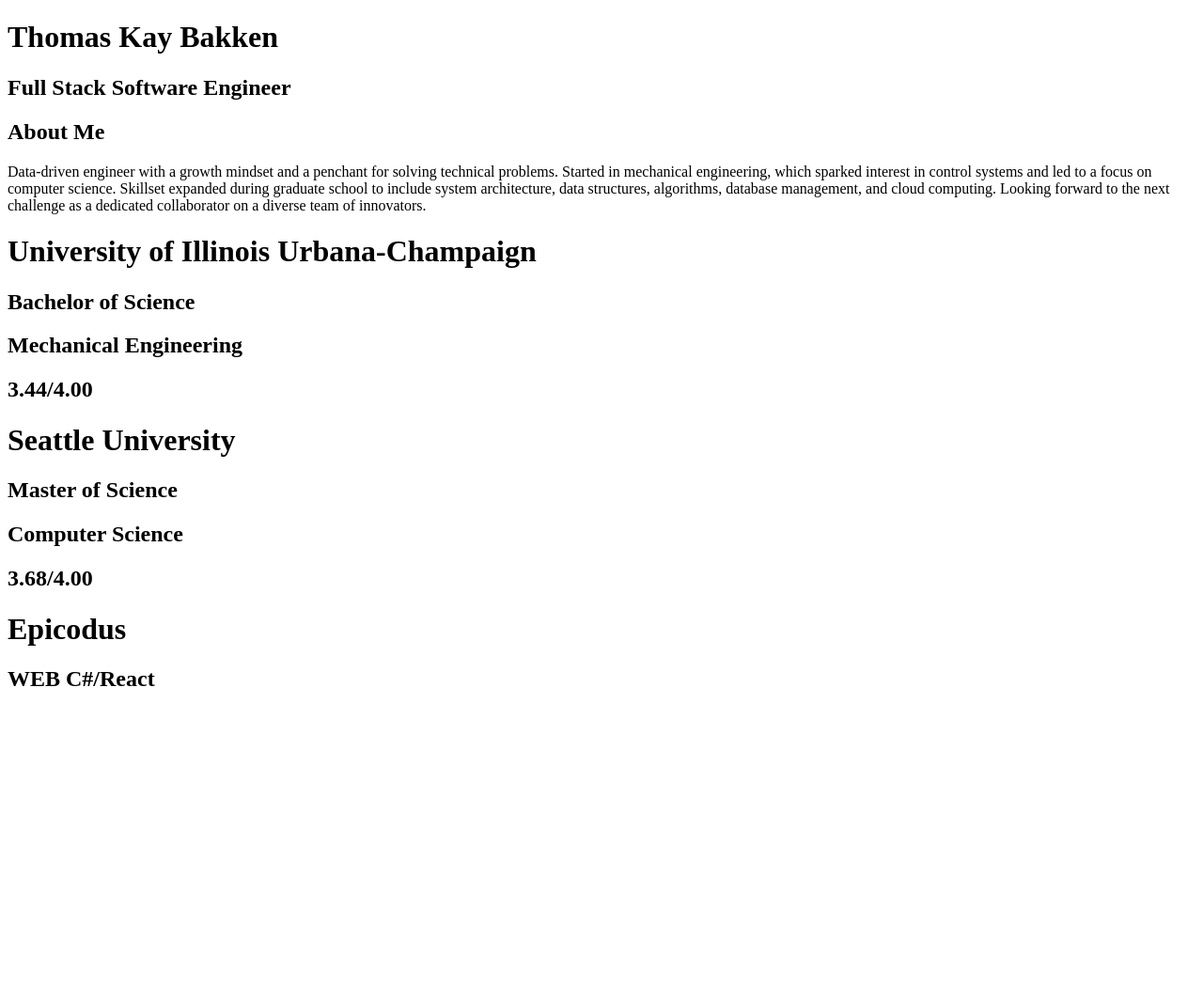
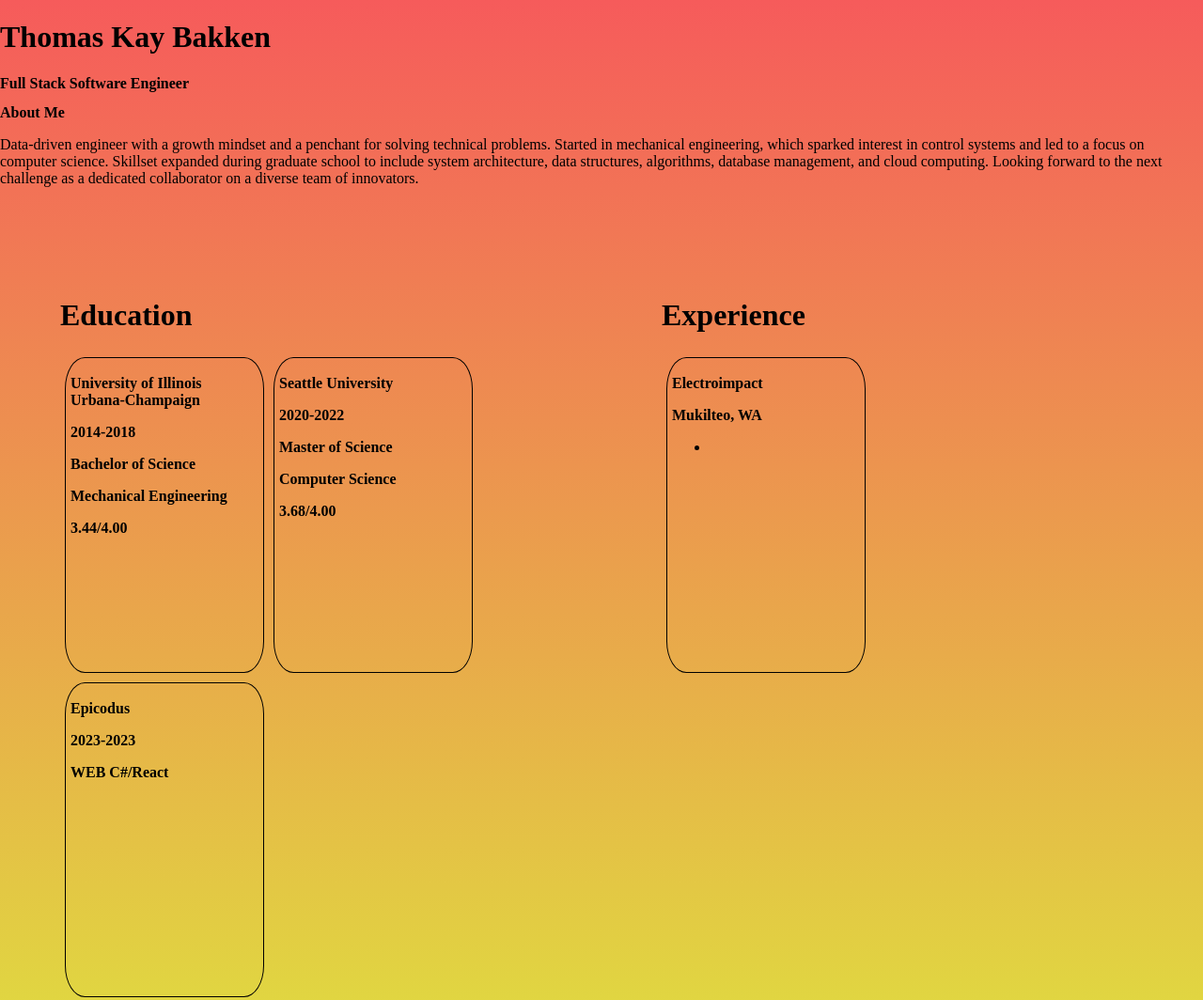
Before and after one commit to tbakken14/Portfolio, a plain HTML site: page index.html in a window 1280 px wide. Shown: the whole page at 94% size. Before the commit the page ends 800 px from the top, so only its background shows below. Drawn offline with Linux system fonts and the light colour scheme.

Commit message:
Add styles for column and card classes

```diff
--- a/css/styles.css
+++ b/css/styles.css
@@ -0,0 +1,28 @@
+body {
+    margin: 0px;
+    background: linear-gradient(to bottom, rgb(246, 91, 91), rgb(223, 223, 63))
+}
+
+.column {
+    float: left;
+    margin: 10vh 5vw;
+    width: 40vw;
+}
+
+.card {
+    float: left;
+    height: 323.6px;
+    width: 200px;
+    border: 1px solid black;
+    border-radius: 10%;
+    padding: 5px;
+    margin: 5px;
+}
+
+h2 {
+    font-size: 1em;
+}
+
+h3 {
+    font-size: 1em;
+}
--- a/index.html
+++ b/index.html
@@ -20,30 +20,40 @@
             on a diverse team of innovators.</p>
     </div>
 
-    <div id="education">
+    <div id="education" class="column">
+        <h1>Education</h1>
+
         <div class="card">
-            <h1 class="school">University of Illinois Urbana-Champaign</h>
-                <h2 class="degree">Bachelor of Science</h2>
-                <h2 class="major">Mechanical Engineering</h2>
-                <h2 class="gpa">3.44/4.00</h2>
+            <h2 class="school">University of Illinois Urbana-Champaign</h2>
+            <h3 class="dates">2014-2018</h3>
+            <h3 class="degree">Bachelor of Science</h3>
+            <h3 class="major">Mechanical Engineering</h3>
+            <h3 class="gpa">3.44/4.00</h3>
         </div>
 
         <div class="card">
-            <h1 class="school">Seattle University</h>
-                <h2 class="degree">Master of Science</h2>
-                <h2 class="major">Computer Science</h2>
-                <h2 class="gpa">3.68/4.00</h2>
+            <h2 class="school">Seattle University</h2>
+            <h3 class="dates">2020-2022</h3>
+            <h3 class="degree">Master of Science</h3>
+            <h3 class="major">Computer Science</h3>
+            <h3 class="gpa">3.68/4.00</h3>
         </div>
 
         <div class="card">
-            <h1 class="school">Epicodus</h>
-                <h2 class="degree">WEB C#/React</h2>
+            <h2 class="school">Epicodus</h2>
+            <h3 class="dates">2023-2023</h3>
+            <h3 class="degree">WEB C#/React</h3>
         </div>
     </div>
 
-    <div id="experience">
+    <div id="experience" class="column">
+        <h1>Experience</h1>
         <div class="card">
-
+            <h2 class="company">Electroimpact</h2>
+            <h3 class="location">Mukilteo, WA</h3>
+            <ul>
+                <li></li>
+            </ul>
         </div>
     </div>
 
```
